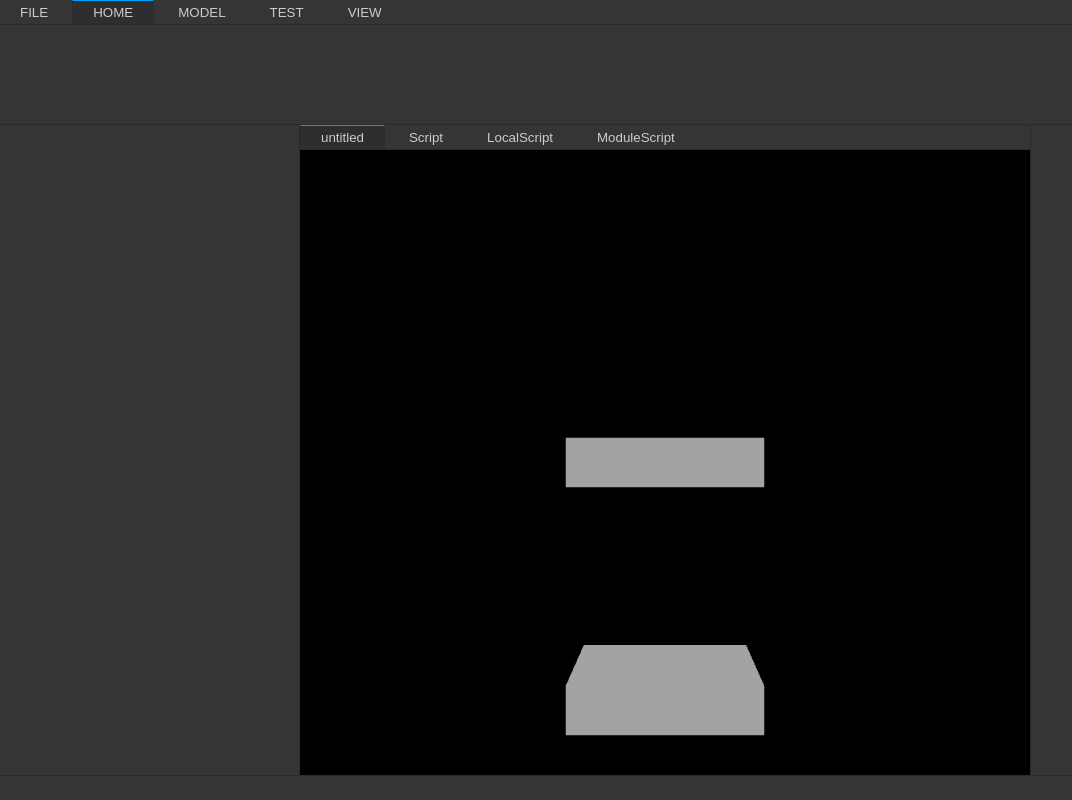
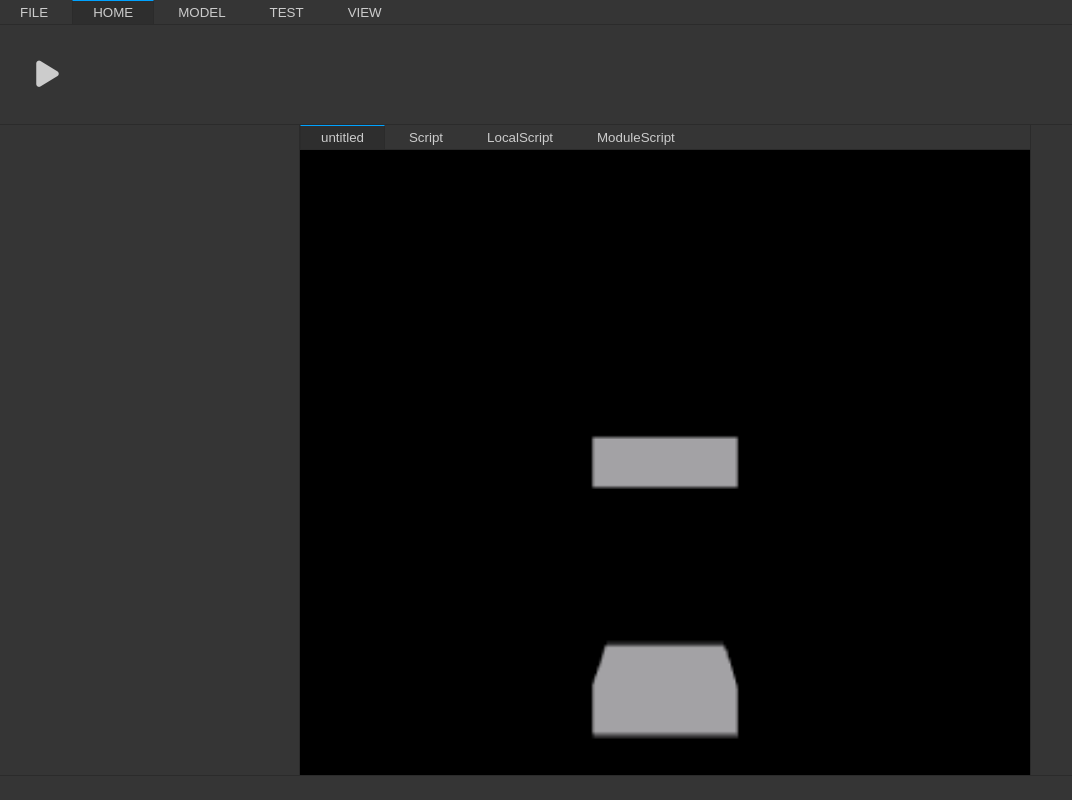
Before and after one commit to dev-kas/RobloxStudioWEB, a plain HTML site: page studioUI.html in a window 1280 px wide. Shown: the whole page, without its empty margins (0-1072 px from the left). Drawn offline with nearby package versions, Linux system fonts and the light colour scheme.

Commit message:
Add files via upload

```diff
--- /dev/null
+++ b/game.js
@@ -0,0 +1,139 @@
+// import * as THREE from "./lib/three" // i was just using this to get some auto-completion for my VS Code
+import { colors, settings } from "./defaults.js"
+
+var scene = new THREE.Scene()
+
+var width = window.innerWidth
+var height = window.innerHeight
+var aspectRatio = width / height
+
+var camera = new THREE.PerspectiveCamera(70, aspectRatio)
+
+var renderer = new THREE.WebGLRenderer({ antialias: true })
+
+var mode = "studio"
+
+// renderer.setSize(width, height)
+// document.body.appendChild(renderer.domElement)
+document.getElementById("main").appendChild(renderer.domElement)
+renderer.domElement.id = "game"
+
+camera.position.z = 10
+
+var controls = new THREE.PointerLockControls(camera, document.body)
+
+var keys = []
+
+document.getElementById("game").addEventListener("click", () => {
+    controls.lock()
+})
+
+controls.addEventListener("lock", () => {
+    console.log("mouse pointer locked")
+})
+
+controls.addEventListener("unlock", () => {
+    console.log("mouse pointer unlocked")
+})
+
+document.addEventListener("keydown", function(e){
+    keys.push(e.key)
+})
+
+document.addEventListener("keyup", function(e){
+    keys = keys.filter(key => !key === e.key)
+})
+
+class Block {
+    constructor(x, y, z) {
+        let geometry = new THREE.BoxGeometry(4,1,2)
+        let material = new THREE.MeshBasicMaterial({ color: colors.mediumStoneGrey })
+        this.object = new THREE.Mesh(geometry, material)
+        this.object.position.set(x, y, z)
+        scene.add(this.object)
+        this.anchored = true
+        this.mass = 1
+        this.pullByGravity = 0
+        this.collision = true
+
+    }
+}
+
+var blocks = []
+
+window.addEventListener("resize", () => {
+    width = window.innerWidth
+    height = window.innerHeight
+    aspectRatio = width / height
+    camera.aspect = aspectRatio
+    camera.updateProjectionMatrix()
+    // renderer.setSize(width, height)
+})
+
+function update() {
+    if (keys.includes("w")) controls.moveForward(settings.movementSpeed)
+    if (keys.includes("s")) controls.moveForward(-1 * settings.movementSpeed)
+    if (keys.includes("a")) controls.moveRight(-1 * settings.movementSpeed)
+    if (keys.includes("d")) controls.moveRight(settings.movementSpeed)
+    if (keys.includes("e")) camera.position.y += settings.movementSpeed
+    if (keys.includes("q")) camera.position.y -= settings.movementSpeed
+    if (keys.includes("f")) camera.position.set(blocks[1].object.position.x, blocks[1].object.position.y, blocks[1].object.position.z + 10)
+    if (keys.includes("x")) mode = "run"
+
+    if (mode === "run") {
+        blocks.forEach((block) => {
+            if (!block.anchored) {
+                block.object.position.y -= block.mass + block.pullByGravity
+                block.pullByGravity += 0.01
+
+                blocks.forEach((e) => {
+                    if ((block.object.position.y / block.object.scale.y) < (e.object.position.y / e.object.scale.y) && e.collision === true && block.collision === true) {
+                        block.object.position.y = (e.object.position.y / e.object.scale.y) + block.object.scale.y
+                    }
+                })
+            }
+        })
+    }
+}
+
+function render() {
+    renderer.render(scene, camera)
+}
+
+function gameLoop() {
+    requestAnimationFrame(gameLoop)
+    update()
+    render()
+}
+
+function renderDefaults() {
+    blocks.forEach((block) => {
+        scene.remove(block.object)
+        blocks = blocks.filter(b => !b === block)
+    })
+
+    // Adding blocks
+    blocks.push(new Block(0,0,0))
+    blocks.push(new Block(0,500,0))
+    blocks.push(new Block(0,-5, 0))
+
+    // Applying properties
+    blocks[1].anchored = false
+}
+
+renderDefaults()
+
+// UI Functions
+
+document.querySelector("nav.main .home .run").addEventListener("click", () => {
+    if (mode === "run") {
+        mode = "studio"
+        document.querySelector("nav.main .home .run").innerHTML = "<i class=\"fa-solid fa-play\"></i>"
+        renderDefaults()
+    } else {
+        mode = "run"
+        document.querySelector("nav.main .home .run").innerHTML = "<i class=\"fa-solid fa-pause\"></i>"
+    }
+})
+
+gameLoop()
--- a/studioUI.html
+++ b/studioUI.html
@@ -4,6 +4,7 @@
     <meta charset="UTF-8">
     <meta name="viewport" content="width=device-width, initial-scale=1.0">
     <title>Roblox Studio WEB</title>
+    <link rel="stylesheet" href="https://pro.fontawesome.com/releases/v6.0.0-beta2/css/all.css">
     <link rel="stylesheet" href="style.css">
 </head>
 <body>
@@ -15,7 +16,9 @@
         <button class="tab">VIEW</button>
     </nav>
     <nav class="main">
-
+        <div class="home">
+            <button class="run"><i class="fa-solid fa-play"></i></button>
+        </div>
     </nav>
     <nav class="left">
 
@@ -32,9 +35,8 @@
             <button class="tab">Script</button>
             <button class="tab">LocalScript</button>
             <button class="tab">ModuleScript</button>
-            <br>
-            <iframe src="index.html" frameborder="0" id="game"></iframe>
         </div>
+        <!-- <iframe src="index.html" frameborder="0" id="game"></iframe> -->
     </div>
     <script>
         var tabs = document.querySelectorAll("nav.tabs .tab")
@@ -58,6 +60,13 @@
                 activeSTab = e
             })
         })
+
+        var events = new BroadcastChannel("events")
+
+        events.postMessage("run")
     </script>
+    <script src="lib/three.js"></script>
+    <script src="lib/pointerLockControls.js"></script>
+    <script type="module" src="game.js"></script>
 </body>
 </html>
--- a/style.css
+++ b/style.css
@@ -108,3 +108,23 @@ nav.bottom {
     width: calc(100% - (250px + 300px));
     height: calc(100% - ((125px + 25px) + 25px));
 }
+
+.main .home {
+    position: relative;
+    width: 100px;
+    padding: 10px;
+}
+
+.main .home button {
+    width: 75px;
+    height: 80px;
+    position: fixed;
+    background-color: transparent;
+    border: none;
+    color: rgb(204, 204, 204);
+    font-size: 30px;
+}
+
+.main .home button:hover {
+    background-color: rgb(46, 46, 46);
+}
```
